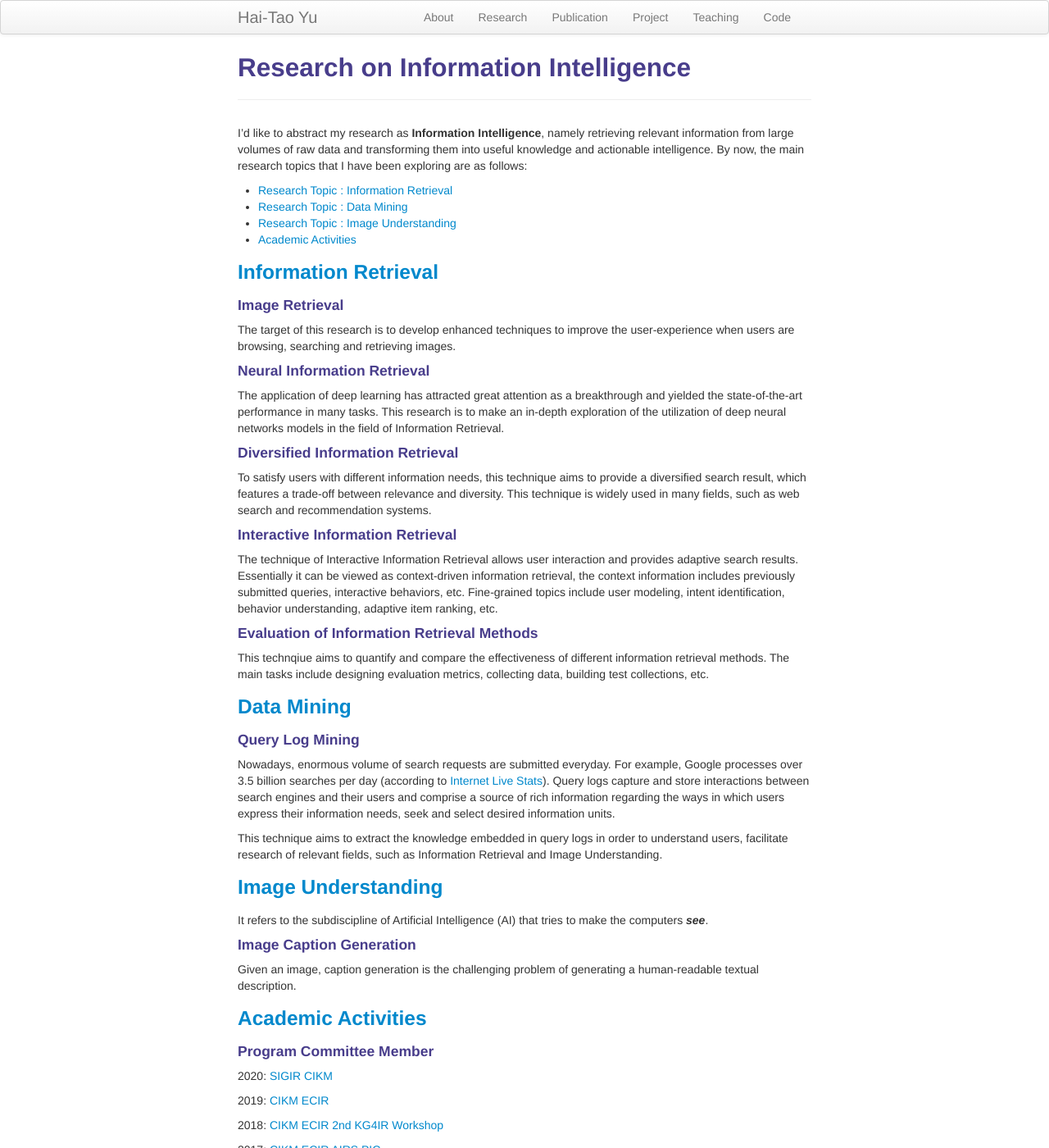
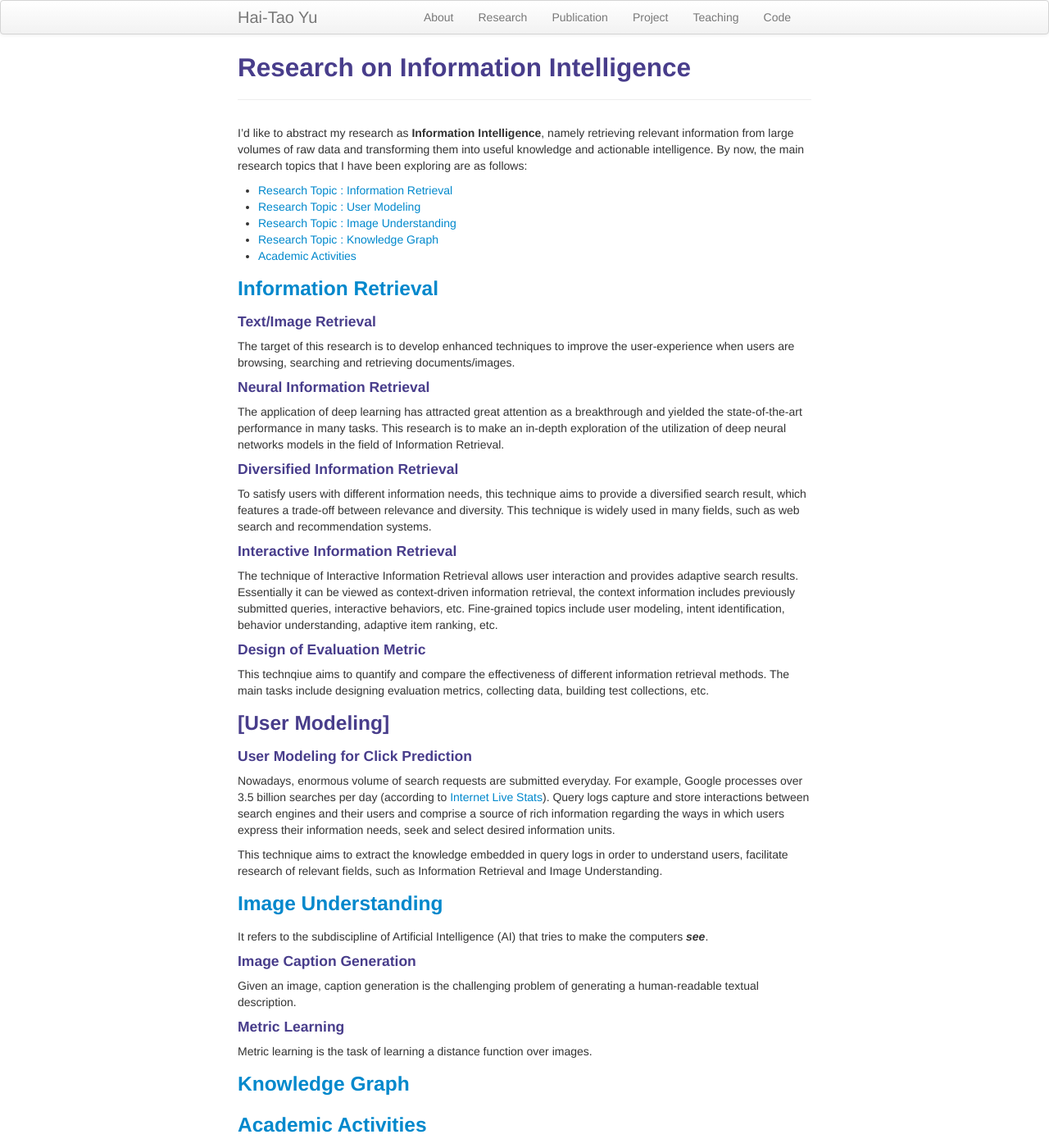
Before and after one commit to ii-research-yu/ii-research-yu.github.io, a Jekyll site: the page built from pages/research.md, in a window 1280 px wide and 1400 px high. Shown: the whole window at 82% size. Built offline with Jekyll 4.4.1, drawn with Linux system fonts in a browser that asks for light colours.

Commit message:
Update research.md

```diff
--- a/pages/research.md
+++ b/pages/research.md
@@ -6,14 +6,15 @@ description: Hai-Tao Yu's research
 I'd like to abstract my research as **Information Intelligence**, namely retrieving relevant information from large volumes of raw data and transforming them into useful knowledge and actionable intelligence. By now, the main research topics that I have been exploring are as follows:
 
 - <a href="#ir">Research Topic : Information Retrieval</a>
-- <a href="#dm">Research Topic : Data Mining</a>
+- <a href="#dm">Research Topic : User Modeling</a>
 - <a href="#iu">Research Topic : Image Understanding</a>
+- <a href="#iu">Research Topic : Knowledge Graph</a>
 - <a href="#aa">Academic Activities</a>
 
 ### <a name="ir"></a>[Information Retrieval](https://en.wikipedia.org/wiki/Information_retrieval)
 
-#### Image Retrieval
-The target of this research is to develop enhanced techniques to improve the user-experience when users are browsing, searching and retrieving images.
+#### Text/Image Retrieval
+The target of this research is to develop enhanced techniques to improve the user-experience when users are browsing, searching and retrieving documents/images.
 
 #### Neural Information Retrieval
 The application of deep learning has attracted great attention as a breakthrough and yielded the state-of-the-art performance in many tasks. This research is to make an in-depth exploration of the utilization of deep neural networks models in the field of Information Retrieval.
@@ -24,12 +25,12 @@ To satisfy users with different information needs, this technique aims to provid
 #### Interactive Information Retrieval
 The technique of Interactive Information Retrieval allows user interaction and provides adaptive search results. Essentially it can be viewed as context-driven information retrieval, the context information includes previously submitted queries, interactive behaviors, etc. Fine-grained topics include user modeling, intent identification, behavior understanding, adaptive item ranking, etc.
 
-#### Evaluation of Information Retrieval Methods
+#### Design of Evaluation Metric
 This technqiue aims to quantify and compare the effectiveness of different information retrieval methods. The main tasks include designing evaluation metrics, collecting data, building test collections, etc.
 
-### <a name="dm"></a>[Data Mining](https://en.wikipedia.org/wiki/Data_mining)
+### <a name="dm"></a>[User Modeling]
 
-#### Query Log Mining
+#### User Modeling for Click Prediction
 Nowadays, enormous volume of search requests are submitted everyday. For example, Google processes over 3.5 billion searches per day (according to [Internet Live Stats](http://www.internetlivestats.com/google-search-statistics/)). Query logs capture and store interactions between search engines and their users and comprise a source of rich information regarding the ways in which users express their information needs, seek and select desired information units.
 
 This technique aims to extract the knowledge embedded in query logs in order to understand users, facilitate research of relevant fields, such as Information Retrieval and Image Understanding.
@@ -39,6 +40,11 @@ It refers to the subdiscipline of Artificial Intelligence (AI) that tries to mak
 
 #### Image Caption Generation
 Given an image, caption generation is the challenging problem of generating a human-readable textual description.
+
+#### Metric Learning
+Metric learning is the task of learning a distance function over images.
+
+### <a name="iu"></a>[Knowledge Graph](https://en.wikipedia.org/wiki/Knowledge_Graph)
 
 ### <a name="aa"></a>[Academic Activities]()
 
```
